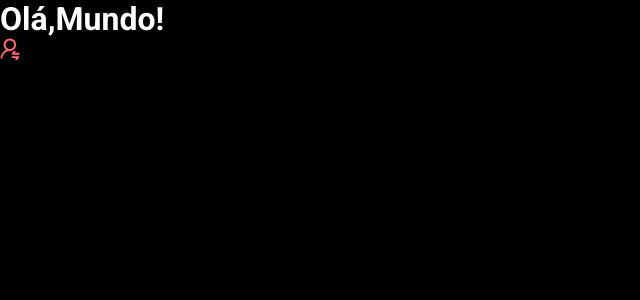
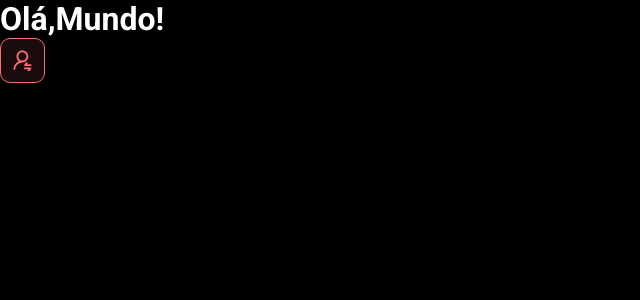
Before and after one commit to Othonosb/projeto-fornt-js-back-java, a React (Vite) app in the folder dsmeta/frontend/: page / in a window 1280 px wide. Shown: the top 300 px of the page, without its empty margins (0-640 px from the left). Built offline with nearby package versions, Linux system fonts and the light colour scheme.

Commit message:
implementando style

```diff
--- a/dsmeta/frontend/src/components/NotificationButton/styles.css
+++ b/dsmeta/frontend/src/components/NotificationButton/styles.css
@@ -0,0 +1,15 @@
+.dsmeta-red-btn {
+    height: 45px;
+    width: 45px;
+    background: rgba(255, 107, 114, 0.1);
+    border: 1px solid #ff6b72;
+    border-radius: 10px;
+    display: flex;
+    align-items: center;
+    justify-content: center;
+    cursor: pointer;
+  }
+
+  .dsmeta-red-btn img {
+      width: 19px;
+  }
```
